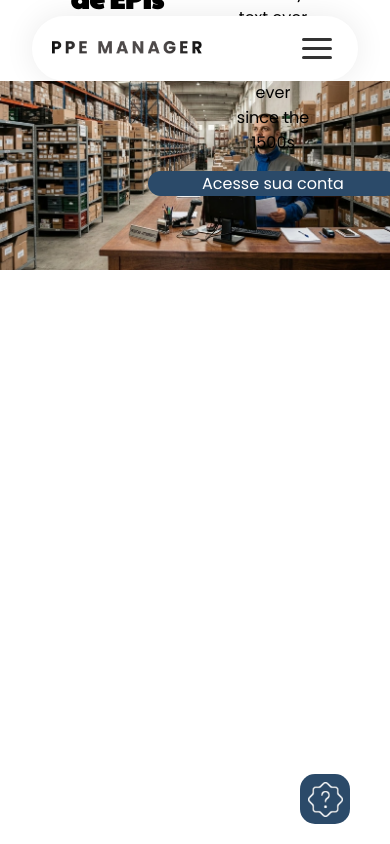
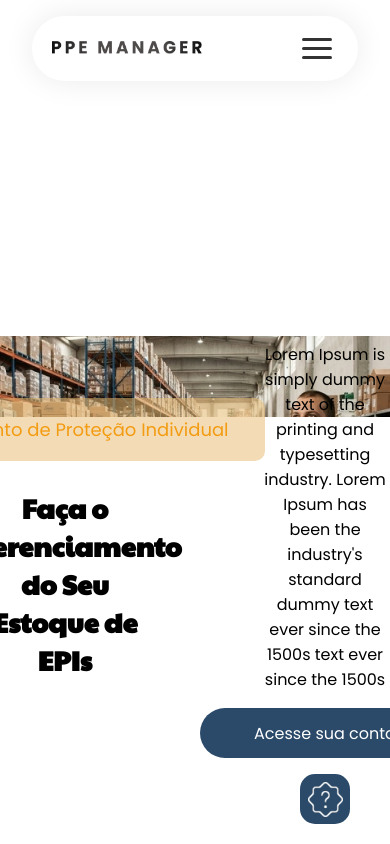
Before and after one commit to kauanzeraaa/ppe_manager, a Vue app: page / in a window 390 px wide. Built offline with nearby package versions, Linux system fonts and the light colour scheme.

Commit message:
fix: banner responsivity (not ready yet)

```diff
--- a/src/views/Home.vue
+++ b/src/views/Home.vue
@@ -193,26 +193,43 @@ section {
   padding: 20px;
 }
 
+.nav_home {
+    position: relative;
+    display: grid;
+    flex-direction:column;
+    justify-content: center;
+    align-items: center;
+    z-index: 1;
+    width: 100%;
+    margin-top: 10%;
+}
+
 .bnr_img {
+    grid-area: 1/1;
+
+    position: inherit;
+    display: flex;
+    justify-content: center;
+    align-items: center;
+    z-index: 1;
+    margin-top: -15%;
+    width: 100%;
+}
+
+.bnr_desc {
+    z-index: 2;
+    grid-area: 1/1;
     position: relative;
     display: flex;
     justify-content: center;
     align-items: center;
-  z-index: 1;
-  width: 100%;
-}
-
-.bnr_desc {
-  position: relative;
-  z-index: 2;
-  display: flex;
     flex-direction: row;
     height: 250px;
     width: 80%;
     background-color: #ffffff;
     border-radius: 30px;
-  bottom: 61%;
-  margin: auto;
+    margin-bottom: 20%;
+    margin: 10%;
 }
 
 .bnr_esq {
```
Lines whose indentation alone changed are shown as unchanged.
